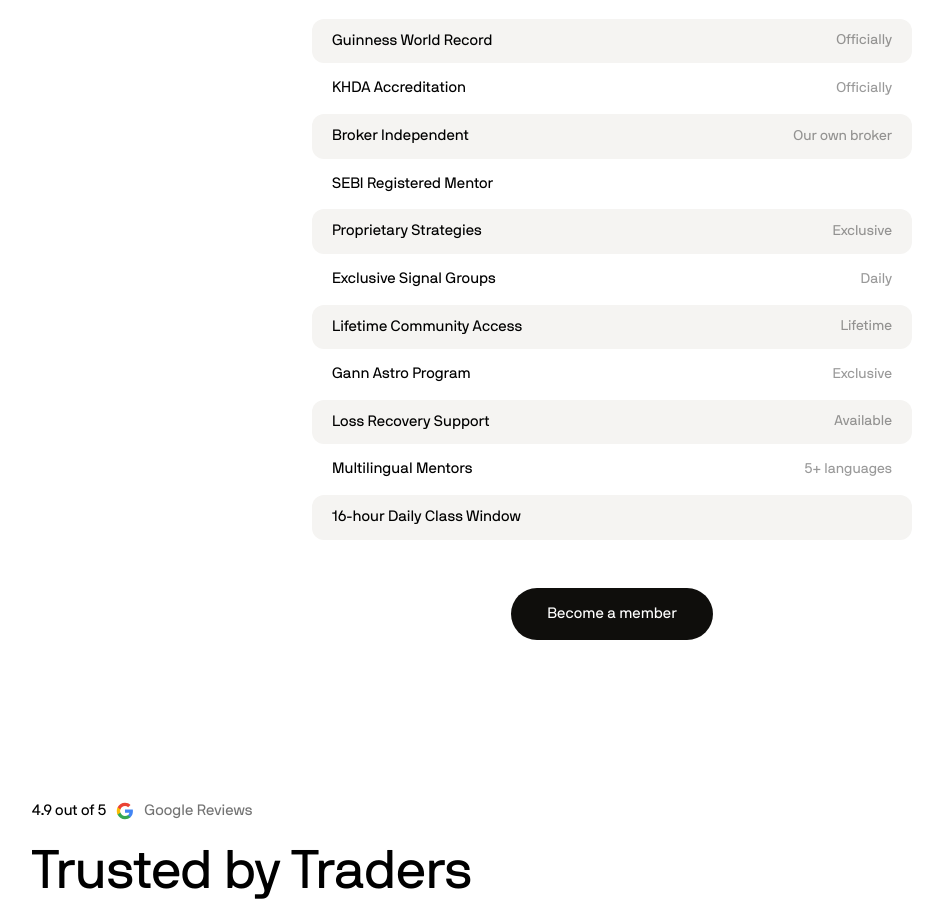
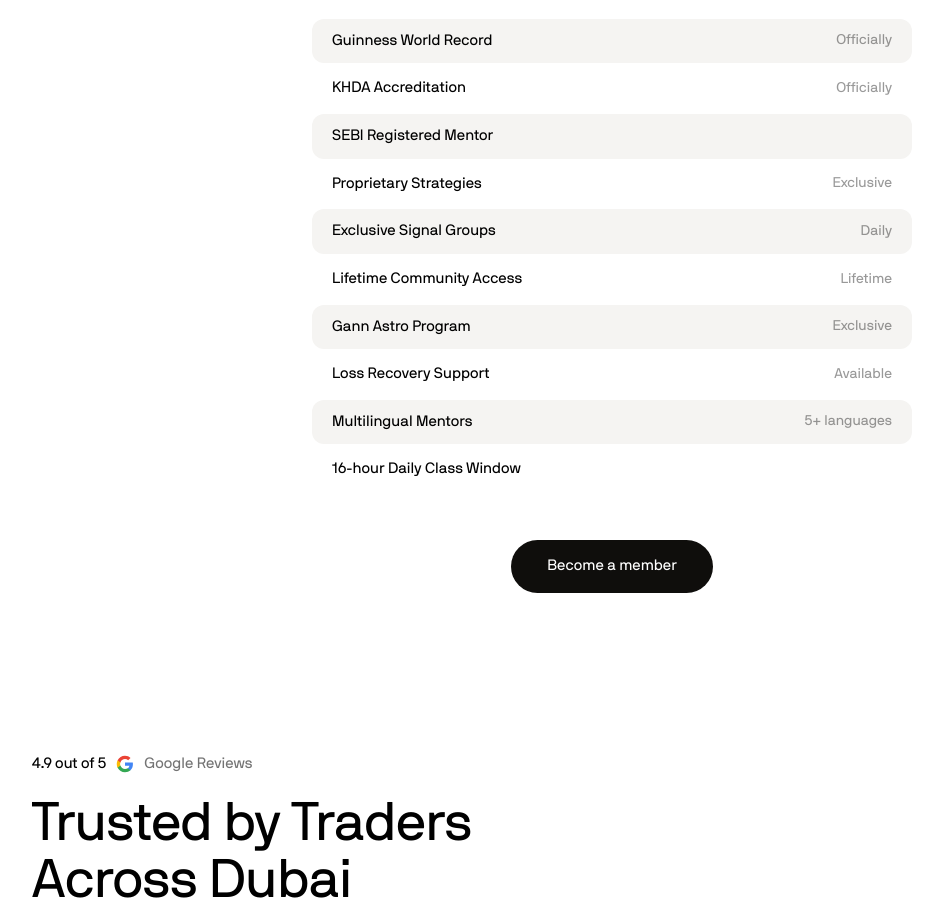
Before and after one commit to Abshar777/delta-trading-hub-v2, a Next.js app: page / in a window 1280 px wide. Shown: the part 4920-5824 px from the top of the page, without its empty margins (28-971 px from the left). Built offline with nearby package versions, Linux system fonts and the light colour scheme.

Commit message:
fix: update office address in footer and comment out broker independence feature in membership section

```diff
--- a/src/components/Footer.tsx
+++ b/src/components/Footer.tsx
@@ -87,7 +87,7 @@ export default function Footer() {
             {/* Contact details */}
             <div className="mt-8 flex flex-col gap-2.5">
               <p className="text-[13px] text-white/35 tracking-[0.003em] leading-[1.55]">
-                One Delta Shopping Mall, 2nd Floor,<br />Al Nahda, Dubai, UAE
+               One Deira - 7th floor - Office - 710 Gold Souq <br /> Al Corniche - Deira - Dubai
               </p>
               <a href="tel:+971507528009" className="text-[13px] text-white/35 hover:text-white/60 transition-colors tracking-[0.003em]">
                 +971 50 752 8009
--- a/src/components/MembershipSection.tsx
+++ b/src/components/MembershipSection.tsx
@@ -10,7 +10,7 @@ gsap.registerPlugin(ScrollTrigger)
 const FEATURES = [
   { label: 'Guinness World Record',       desc: 'Officially' },
   { label: 'KHDA Accreditation',         desc: "Officially" },
-  { label: 'Broker Independent',             desc: 'Our own broker' },
+  // { label: 'Broker Independent',             desc: 'Our own broker' },
   { label: 'SEBI Registered Mentor',      desc: '' },
   { label: 'Proprietary Strategies',        desc: 'Exclusive' },
   { label: 'Exclusive Signal Groups',           desc: 'Daily' },
```
